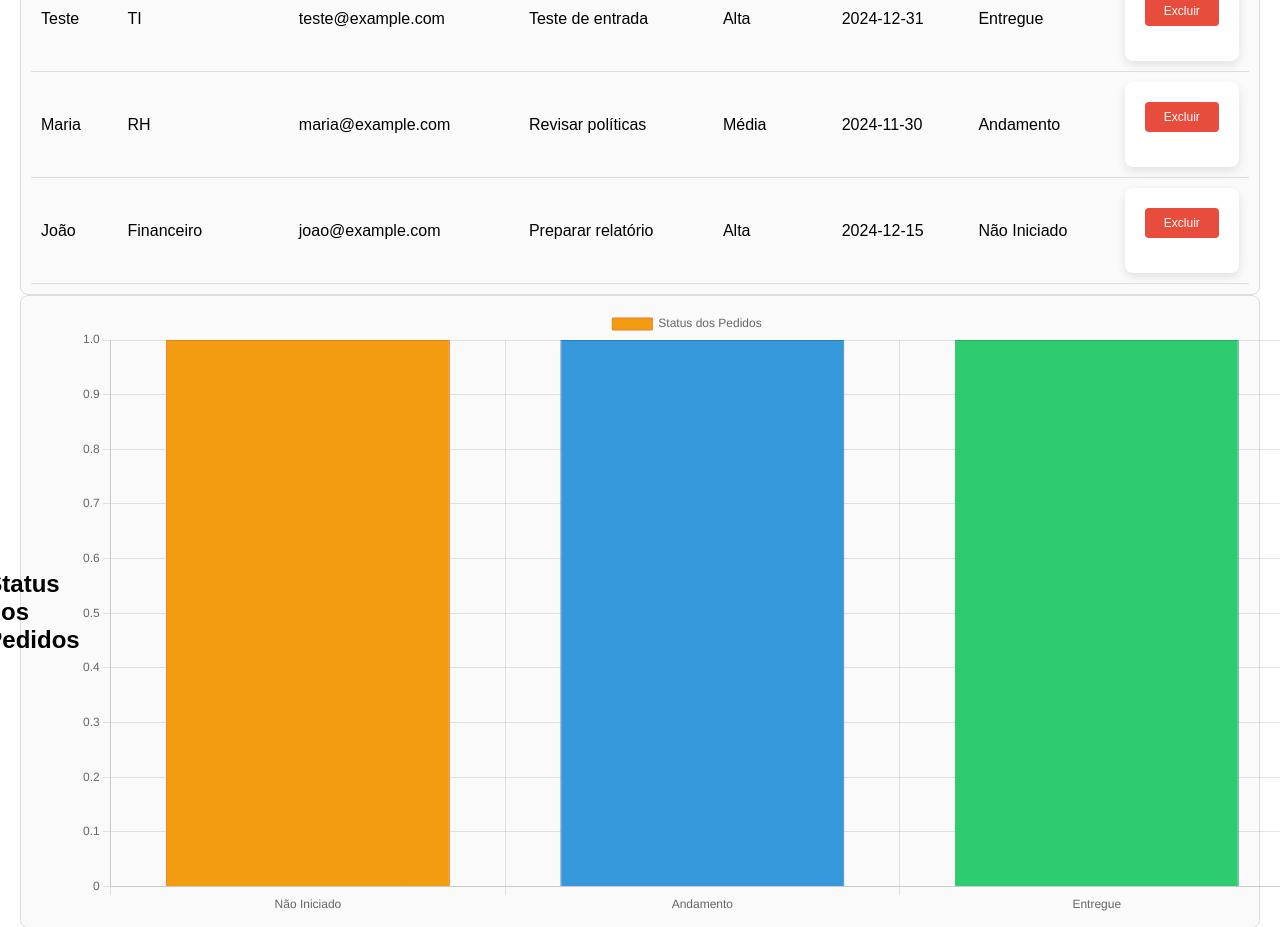
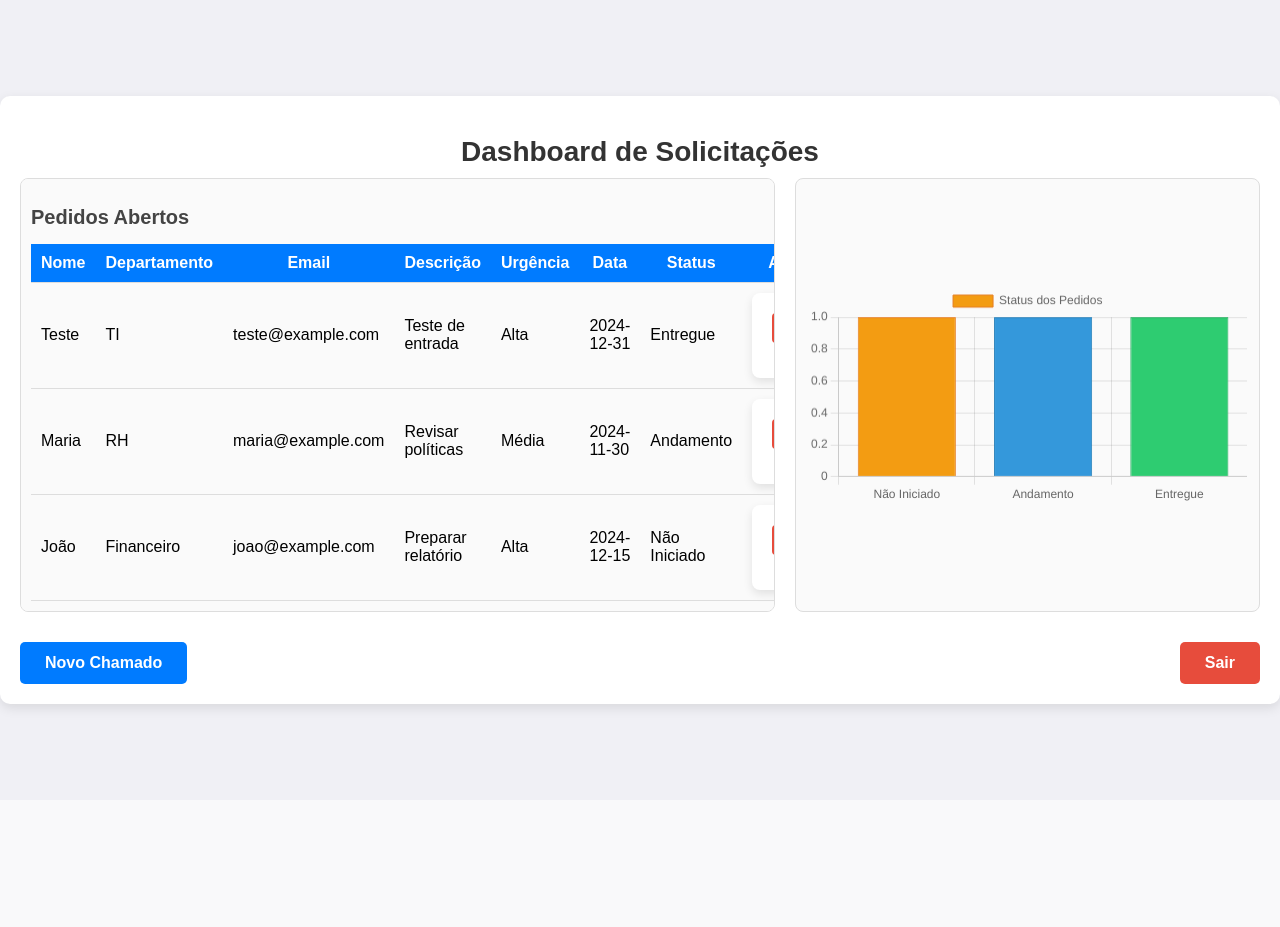
Before and after one commit to jozue185/sistema-chamados, a Flask app: page /dashboard in a window 1280 px wide. Shown: the top 927 px of the page. After the commit the page ends 714 px from the top, so only its background shows below. Run offline with Flask 3, Linux system fonts and the light colour scheme; the visitor is signed in with stand-in values (Sample User, id 1).

Commit message:
Update dashboard.html

```diff
--- a/templates/dashboard.html
+++ b/templates/dashboard.html
@@ -13,6 +13,7 @@
         <!-- Título -->
         <h1>Dashboard de Solicitações</h1>
 
+        <div class="dashboard-content">
             <!-- Container da Tabela -->
             <div class="table-container">
                 <h2>Pedidos Abertos</h2>
@@ -38,10 +39,10 @@
                             <td>{{ item.description }}</td>
                             <td>{{ item.urgency }}</td>
                             <td>{{ item.date }}</td>
-                        <td>{{ item.status }}</td> <!-- Status fixo -->
+                            <td>{{ item.status }}</td> <!-- Status exibido como texto fixo -->
                             <td>
                                 <form method="POST" action="/delete">
-                                <input type="hidden" name="item_id" value="{{ item._id }}">
+                                    <input type="hidden" name="item_id" value="{{ loop.index }}">
                                     <button class="delete-button">Excluir</button>
                                 </form>
                             </td>
@@ -53,8 +54,8 @@
 
             <!-- Container do Gráfico -->
             <div class="chart-container">
-            <h2>Status dos Pedidos</h2>
                 <canvas id="statusChart"></canvas>
+            </div>
         </div>
 
         <!-- Botões de Navegação -->
```
Lines whose indentation alone changed are shown as unchanged.
